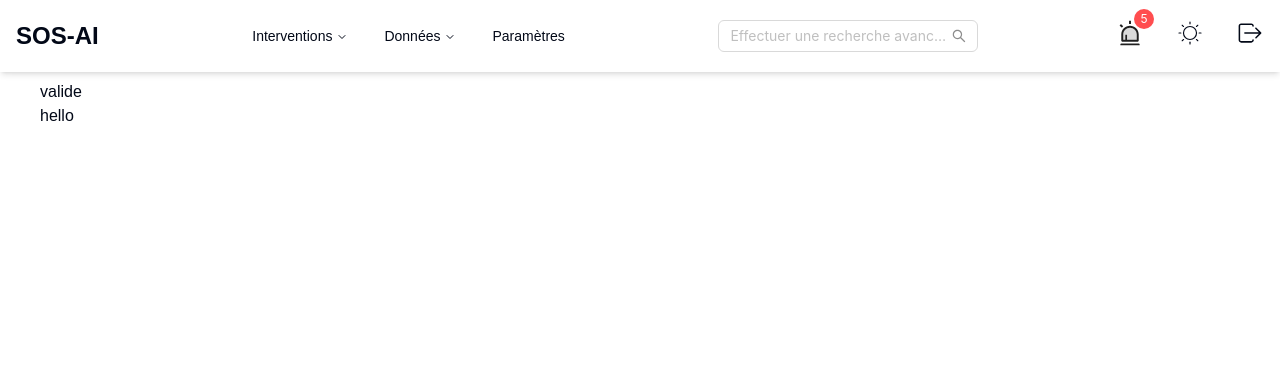
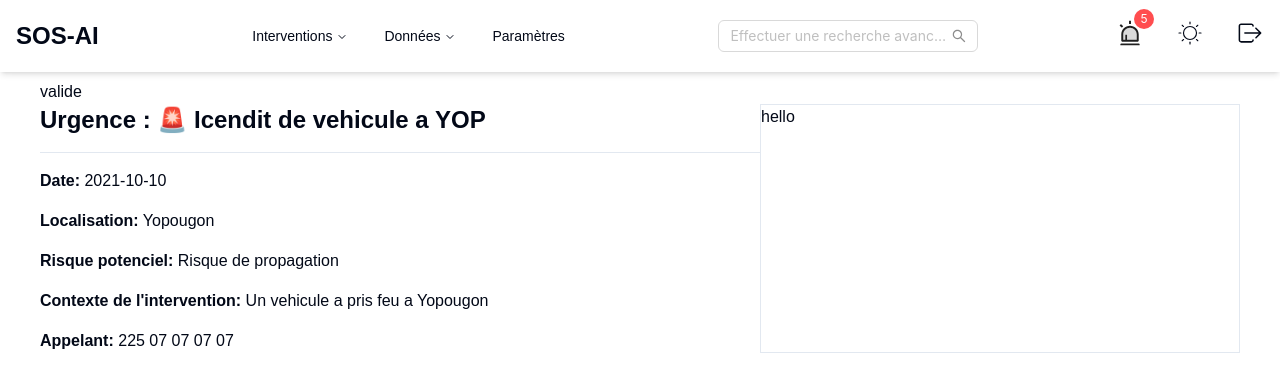
Before and after one commit to AndyMelone/sos-ai, a Next.js app: page /notifications/urgence in a window 1280 px wide. Shown: the top 392 px of the page. Built offline with nearby package versions, Linux system fonts and the light colour scheme.

Commit message:
init commit

```diff
--- a/app/notifications/urgence/layout.tsx
+++ b/app/notifications/urgence/layout.tsx
@@ -6,11 +6,16 @@ interface LayoutProps {
 
 export default function Layout({ children }: LayoutProps) {
   return (
-    <>
+    <div className="w-full">
       <div>
         <button>valide</button>
       </div>
-      <div>{children}</div>
-    </>
+      <div className="flex">
+        <div className="w-3/5">{children}</div>
+        <div className="w-2/5 border">
+          <p>hello</p>
+        </div>
+      </div>
+    </div>
   );
 }
--- a/app/notifications/urgence/page.tsx
+++ b/app/notifications/urgence/page.tsx
@@ -3,7 +3,31 @@ import React from "react";
 export default function Page() {
   return (
     <>
-      <p>hello</p>
+      <div className="border-b pb-4">
+        <h1 className="text-2xl font-semibold">
+          Urgence : 🚨 Icendit de vehicule a YOP
+        </h1>
+      </div>
+      <p className="mt-4">
+        <span className="font-semibold">Date:</span> 2021-10-10
+      </p>
+      <p className="mt-4">
+        <span className="font-semibold">Localisation:</span> Yopougon
+      </p>
+
+      <p className="mt-4">
+        <span className="font-semibold">Risque potenciel:</span> Risque de
+        propagation
+      </p>
+
+      <p className="mt-4">
+        <span className="font-semibold">Contexte de l'intervention:</span> Un
+        vehicule a pris feu a Yopougon
+      </p>
+
+      <p className="mt-4">
+        <span className="font-semibold">Appelant:</span> 225 07 07 07 07
+      </p>
     </>
   );
 }
```
